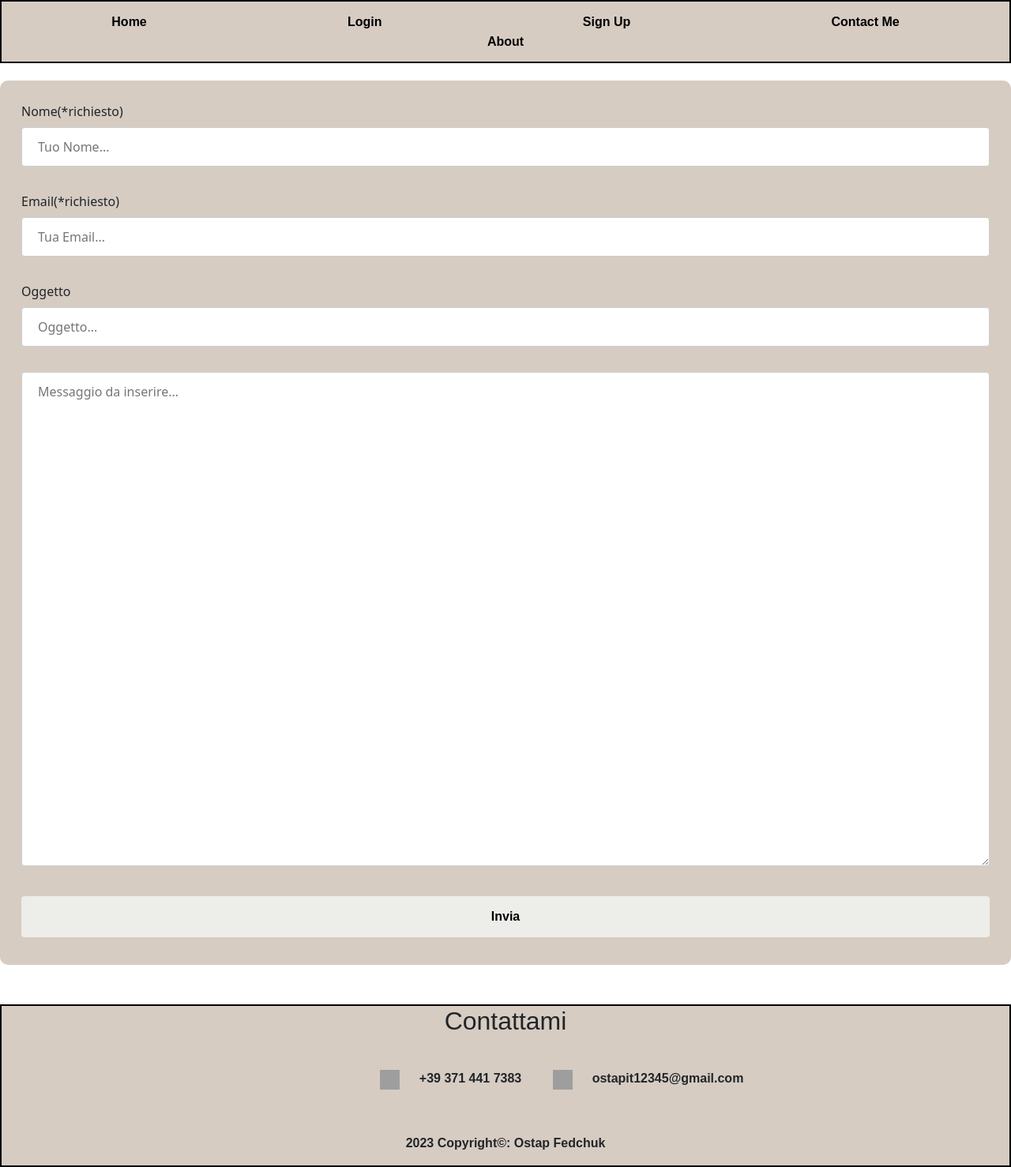
After one commit to OstapFedchuk/Curriculum_Flask, a Flask app: page /contact in a window 1280 px wide. The commit adds this page. Shown: the whole page at 79% size. Run offline with Flask 3, Linux system fonts and the light colour scheme; grey boxes are pictures that could not be loaded.

Commit message:
Unione backend con frontend

```diff
--- a/main.py
+++ b/main.py
@@ -92,6 +92,9 @@ def login():
     else:
         return render_template('login.html')
 
+@app.route('/contact')
+def contact():
+    return render_template('contact.html')
 
 @app.route('/about')
 def about():
--- /dev/null
+++ b/static/contactstyle.css
@@ -0,0 +1,138 @@
+body {
+    background: #edede9;
+	margin: 0;
+    display: flex;
+    font-family: Arial, Helvetica, sans-serif;
+    font-weight: bold
+}
+
+#ulheader {
+    border: 2px solid black;
+    width: 100%;
+	list-style-type: none;
+	margin-top: 0;
+	padding: 1%;
+	overflow: hidden;
+	background-color: #d6ccc2;
+	text-align: center;
+    top: 0;
+    left: 0;
+    position: absolute;
+    justify-content: center;
+}
+
+.liheader {
+	display: inline;
+	font-weight: bold;
+    padding: 10%;
+	font-family: Arial, Helvetica, sans-serif;
+}
+
+.liheader:hover {
+	background-color: #edede9;
+}
+
+.oggheader {
+	text-decoration: none;
+	color: black;
+}
+
+/*Il Form con i contatti e la possibilità di contattarmi tramite la mail*/
+#divform {
+    margin-top: 8%;
+    border: 2px solid #d6ccc2;
+    border-radius: 10px;
+    background-color: #d6ccc2;
+    padding: 25px;
+    width: 100%;
+}
+
+input[type=text], input[type=email] {
+    width: 100%;
+    padding: 12px 20px;
+    margin: 8px 0;
+    display: inline-block;
+    border: 1px solid #ccc;
+    border-radius: 4px;
+    box-sizing: border-box;
+  }
+
+  textarea {
+    width: 100%;
+    padding: 12px 20px;
+    margin: 8px 0;
+    display: inline-block;
+    border: 1px solid #ccc;
+    border-radius: 4px;
+    box-sizing: border-box;
+    resize: none;
+  }
+
+  input[type=submit] {
+    font-family: Arial, Helvetica, sans-serif;
+    font-weight: bold;
+    width:  100%;
+    padding: 12px 20px;
+    display: flex;
+    justify-content: center;
+    background-color: #edede9;
+    color: black;
+    padding: 14px 20px;
+    margin: 8px 0;
+    border: none;
+    border-radius: 4px;
+    cursor: pointer;
+  }
+
+  input[type=submit]:hover {
+    background-color: lightgrey;
+  }
+
+ ul {
+    list-style-type: none;
+	margin: 0;
+	padding: 1%;
+	overflow: hidden;
+	position: relative;
+	width: auto;
+	top: 50%;
+	left: 35%;
+ }
+
+ nobr {
+    font-weight: bold;
+    font-family: Arial, Helvetica, sans-serif;
+    padding-left: 20px;
+ }
+
+ footer {
+    width: 100%;
+	border: 2px solid black;
+	background-color: #d6ccc2;
+    position: absolute;
+    justify-content: center;
+    margin-top: 6%;
+    margin-bottom: 0;
+    left: 0;
+}
+
+#ulfooter {
+	list-style-type: none;
+	margin: 0;
+	padding: 1%;
+	overflow: hidden;
+	display: inline-flex;
+	position: relative;
+	width: auto;
+	top: 50%;
+	left: 35%;
+
+}
+ .iconefooter {
+    width: 25px;
+	height: 25px;
+ }
+
+ #ulfooter li {
+	padding: 20px;
+}
--- a/templates/about.html
+++ b/templates/about.html
@@ -134,6 +134,7 @@ footer {
 				<li class="liheader"><a href="{{ url_for('index') }}" class="oggheader">Home</a></li>
                 <li class="liheader"><a href="{{ url_for('login') }}" class="oggheader">Login</a></li>
                 <li class="liheader"><a href="{{ url_for('register') }}" class="oggheader">Sign Up</a></li>
+				<li class="liheader"><a href="{{ url_for('contact') }}" class="oggheader">Contact Me</a></li>
                 <li class="liheader"><a href="{{ url_for('about') }}" class="oggheader">About</a></li>
 			</ul>
 		</header>
--- /dev/null
+++ b/templates/contact.html
@@ -0,0 +1,47 @@
+<!DOCTYPE html>
+<html lang="en">
+    <head>
+        <meta charset="UTF-8">
+        <meta name="viewport" content="width=device-width, initial-scale=1.0">
+        <link rel="stylesheet" href="static/contactstyle.css">
+        <link href="https://cdn.jsdelivr.net/npm/bootstrap@5.3.0/dist/css/bootstrap.min.css" rel="stylesheet" integrity="sha384-9ndCyUaIbzAi2FUVXJi0CjmCapSmO7SnpJef0486qhLnuZ2cdeRhO02iuK6FUUVM" crossorigin="anonymous">
+        <script src="https://cdn.jsdelivr.net/npm/@popperjs/core@2.11.8/dist/umd/popper.min.js" integrity="sha384-I7E8VVD/ismYTF4hNIPjVp/Zjvgyol6VFvRkX/vR+Vc4jQkC+hVqc2pM8ODewa9r" crossorigin="anonymous"></script>
+        <script src="https://cdn.jsdelivr.net/npm/bootstrap@5.3.0/dist/js/bootstrap.min.js" integrity="sha384-fbbOQedDUMZZ5KreZpsbe1LCZPVmfTnH7ois6mU1QK+m14rQ1l2bGBq41eYeM/fS" crossorigin="anonymous"></script>
+        <title>Conctact</title>
+    </head>
+    <body>
+        <header>
+            <ul id="ulheader">
+                <li class="liheader"><a href="{{ url_for('index') }}" class="oggheader">Home</a></li>
+                <li class="liheader"><a href="{{ url_for('login') }}" class="oggheader">Login</a></li>
+                <li class="liheader"><a href="{{ url_for('register') }}" class="oggheader">Sign Up</a></li>
+                <li class="liheader"><a href="{{ url_for('contact') }}" class="oggheader">Contact Me</a></li>
+                <li class="liheader"><a href="{{ url_for('about') }}" class="oggheader">About</a></li>
+            </ul>
+        </header>
+        <div id="divform">
+            <form>
+                <label>Nome(*richiesto)</label> <br>
+                <input type="text" id="nome" class="inp" placeholder="Tuo Nome...">
+                <br><br>
+                <label>Email(*richiesto) </label> <br>
+                <input type="email" id="email" class="inp" placeholder="Tua Email...">
+                <br><br>
+                <label>Oggetto</label> <br>
+                <input type="text" id="oggetto" class="inp" placeholder="Oggetto...">
+                <br><br>
+                <textarea rows="25" cols="21" id="tarea" placeholder="Messaggio da inserire..."></textarea>
+                <br><br>
+                <input type="submit" id="tasto" value="Invia">
+            </form>
+            <footer>
+                <h2  style="text-align: center; font-family: Arial, Helvetica, sans-serif;">Contattami</h2>
+                <ul id="ulfooter">
+                    <li><img src="icone/phone.png" alt="telefono" class="iconefooter"><nobr> +39 371 441 7383</nobr><br><br></li>
+                    <li><img src="icone/email.png" alt="email" class="iconefooter"><nobr> ostapit12345@gmail.com</nobr></li>
+                </ul>
+                <p style="text-align: center; font-family: Arial, Helvetica, sans-serif;"><b>2023 Copyright©: Ostap Fedchuk</b></p>
+            </footer>
+        </div>
+    </body>
+</html>
--- a/templates/index.html
+++ b/templates/index.html
@@ -15,6 +15,7 @@
             <li class="liheader"><a href="{{ url_for('index') }}" class="oggheader">Home</a></li>
             <li class="liheader"><a href="{{ url_for('login') }}" class="oggheader">Login</a></li>
             <li class="liheader"><a href="{{ url_for('register') }}" class="oggheader">Sign Up</a></li>
+            <li class="liheader"><a href="{{ url_for('contact') }}" class="oggheader">Contact Me</a></li>
             <li class="liheader"><a href="{{ url_for('about') }}" class="oggheader">About</a></li>
         </ul>
     </header>
--- a/templates/login.html
+++ b/templates/login.html
@@ -88,6 +88,7 @@
         <li class="liheader"><a href="{{ url_for('index') }}" class="oggheader">Home</a></li>
         <li class="liheader"><a href="{{ url_for('login') }}" class="oggheader">Login</a></li>
         <li class="liheader"><a href="{{ url_for('register') }}" class="oggheader">Sign Up</a></li>
+        <li class="liheader"><a href="{{ url_for('contact') }}" class="oggheader">Contact Me</a></li>
         <li class="liheader"><a href="{{ url_for('about') }}" class="oggheader">About</a></li>
     </ul>
   </header>
--- a/templates/register.html
+++ b/templates/register.html
@@ -1,6 +1,7 @@
 <!DOCTYPE html>
 <html lang="en">
 <head>
+    <link rel="stylesheet" href="static/registerstyle.css">
     <link href="https://cdn.jsdelivr.net/npm/bootstrap@5.3.0/dist/css/bootstrap.min.css" rel="stylesheet" integrity="sha384-9ndCyUaIbzAi2FUVXJi0CjmCapSmO7SnpJef0486qhLnuZ2cdeRhO02iuK6FUUVM" crossorigin="anonymous">
     <script src="https://cdn.jsdelivr.net/npm/@popperjs/core@2.11.8/dist/umd/popper.min.js" integrity="sha384-I7E8VVD/ismYTF4hNIPjVp/Zjvgyol6VFvRkX/vR+Vc4jQkC+hVqc2pM8ODewa9r" crossorigin="anonymous"></script>
     <script src="https://cdn.jsdelivr.net/npm/bootstrap@5.3.0/dist/js/bootstrap.min.js" integrity="sha384-fbbOQedDUMZZ5KreZpsbe1LCZPVmfTnH7ois6mU1QK+m14rQ1l2bGBq41eYeM/fS" crossorigin="anonymous"></script>
@@ -88,6 +89,7 @@
         <li class="liheader"><a href="{{ url_for('index') }}" class="oggheader">Home</a></li>
         <li class="liheader"><a href="{{ url_for('login') }}" class="oggheader">Login</a></li>
         <li class="liheader"><a href="{{ url_for('register') }}" class="oggheader">Sign Up</a></li>
+        <li class="liheader"><a href="{{ url_for('contact') }}" class="oggheader">Contact Me</a></li>
         <li class="liheader"><a href="{{ url_for('about') }}" class="oggheader">About</a></li>
     </ul>
   </header>
```
Also changed, not shown: static/indexstyle.css (+20 -4 lines).
